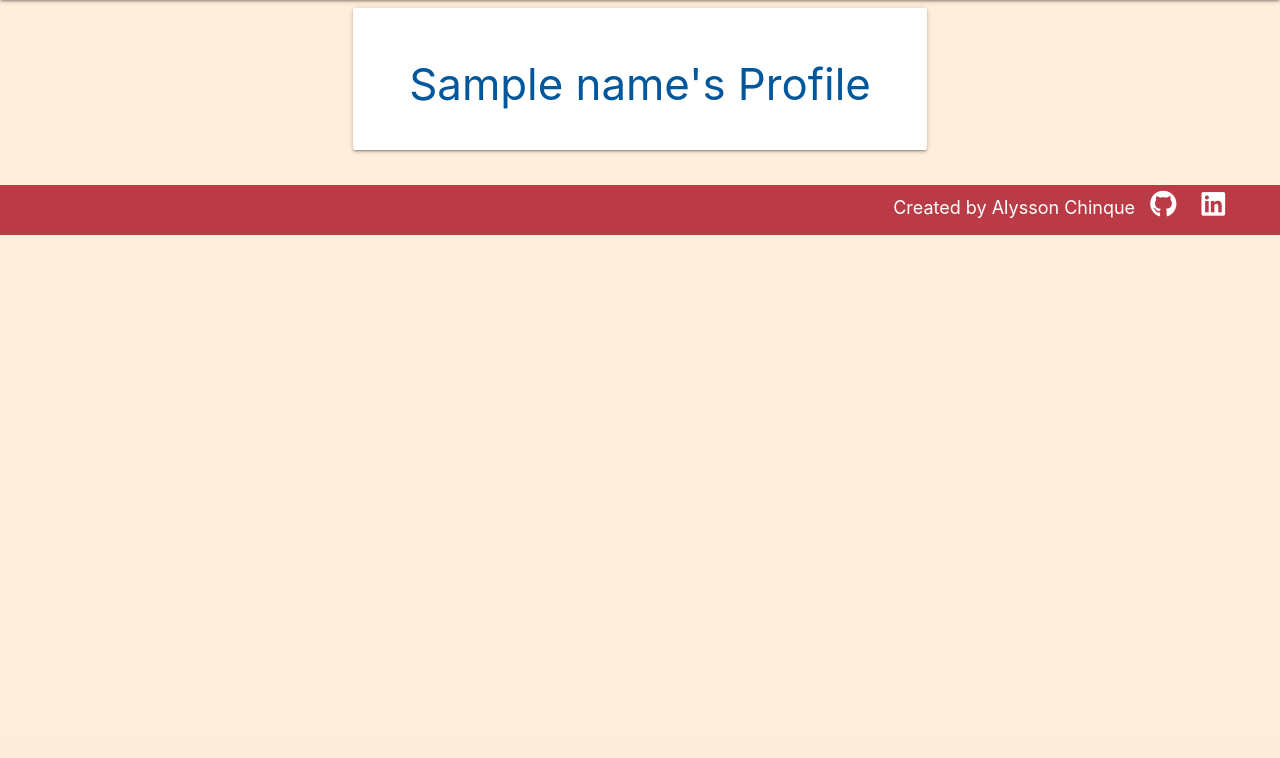
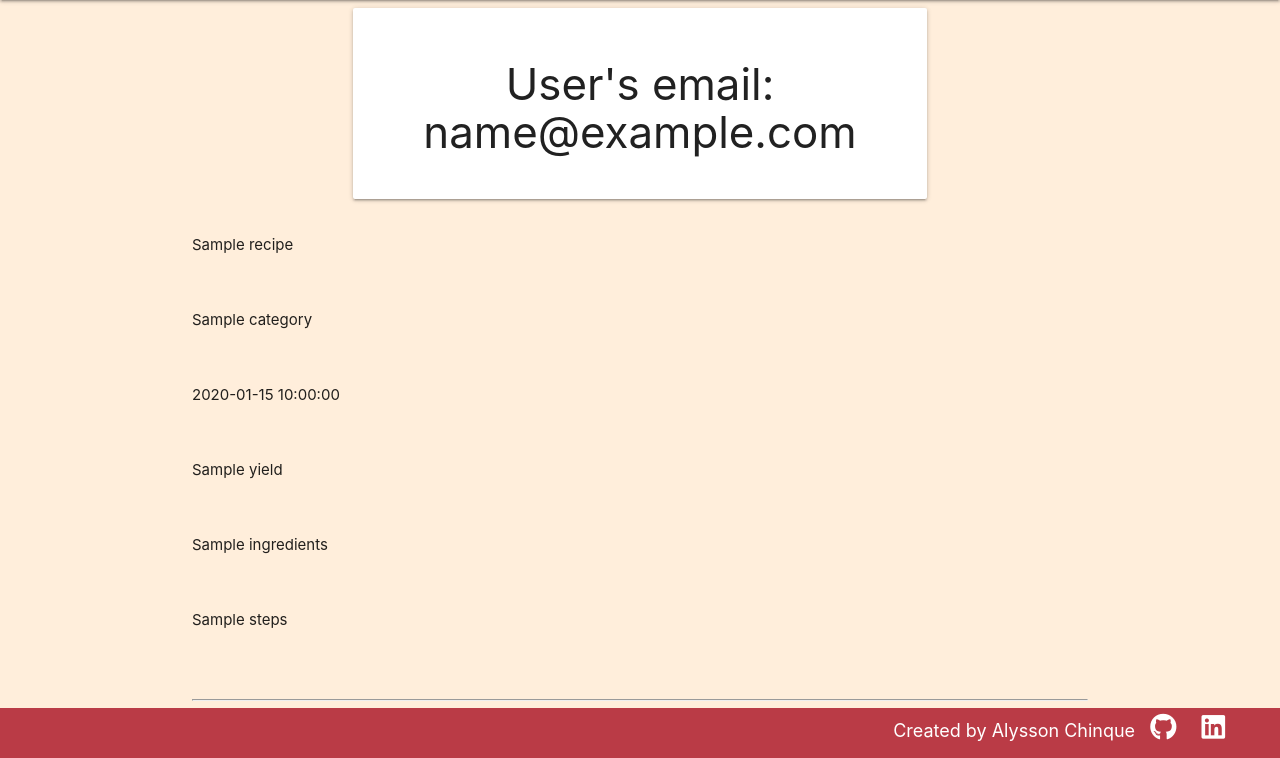
Before and after one commit to Code-Institute-Submissions/CookBook-29, a Flask app: template templates/myrecipes.html in a window 1280 px wide. Shown: the part 64-822 px from the top of the page. Before the commit the page ends 299 px from the top, so only its background shows below. Run offline with Flask 2, Linux system fonts and the light colour scheme; the template is opened without the code that fills it: most values are stand-ins (such as "Sample title", 1, 10 or a date in 2020); some libraries are stand-ins or nearby versions; some web fonts are replaced.

Commit message:
Add show recipes.

```diff
--- a/templates/myrecipes.html
+++ b/templates/myrecipes.html
@@ -4,11 +4,25 @@
     <div class="row">
         <div class="col s12 m8 offset-m2">
             <div class="card-panel">
-                <h3 class="center-align light-blue-text text-darken-4">
-                    {{ name.capitalize() }}'s Profile
+                <h3 class="center-align">
+                    User's email: {{ email }}
                 </h3>
             </div>
         </div>
     </div>
 
+    {% for recipe in recipes %}
+        <div class="box-recipe">
+            <p>{{ recipe.name_recipe }}</p> <br>
+            <p>{{ recipe.category }}</p> <br>
+            <p>{{ recipe.time }}</p> <br>
+            <p>{{ recipe.yield }}</p> <br>
+            <p>{{ recipe.ingredients }}</p> <br>
+            <p>{{ recipe.steps }}</p><br><br>
+            <hr>
+        </div>
+    {% endfor %}
+
+
+
 {% endblock %}
```
